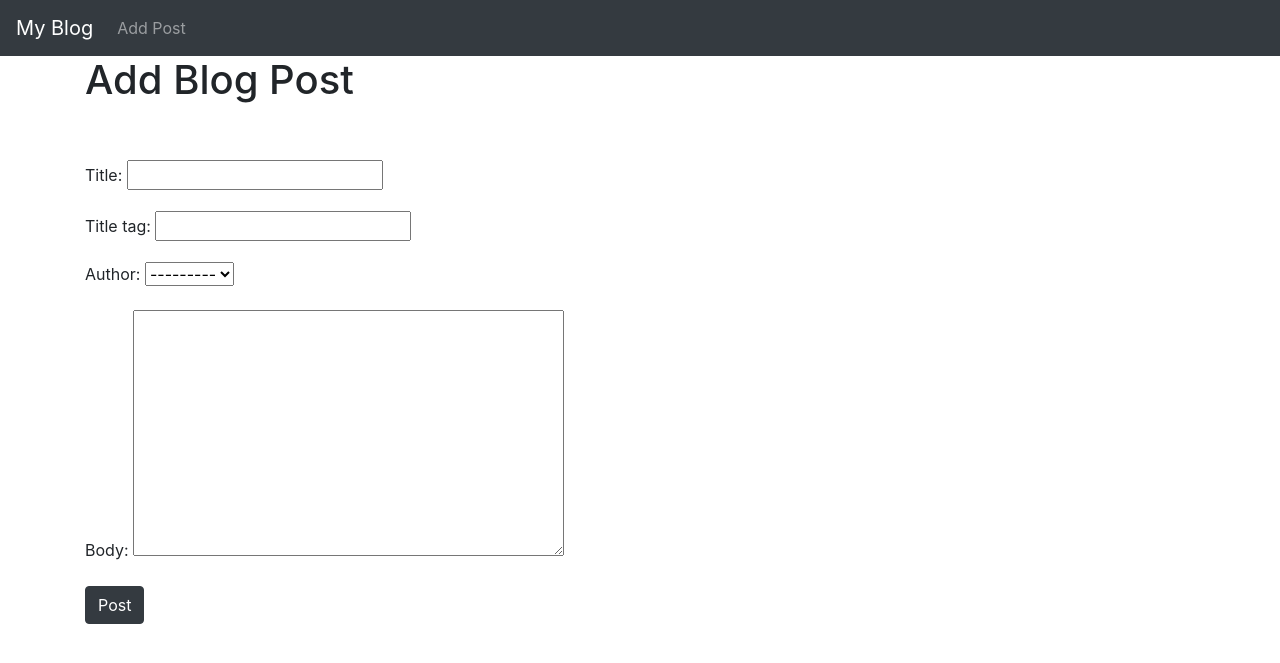
After one commit to Archie9010/Blog, a Django app: page /add_post/ in a window 1280 px wide. The commit adds this page. Shown: the top 663 px of the page. Run offline with Django 3.2, Linux system fonts and the light colour scheme.

Commit message:
Add add post section form and functionality

```diff
--- a/blog/models.py
+++ b/blog/models.py
@@ -1,12 +1,17 @@
 from django.db import models
 from django.contrib.auth.models import User
+from django.urls import reverse
 
 
 class Post(models.Model):
     title = models.CharField(max_length=250)
-    title_tag = models.CharField(max_length=250, default="MyBlog")
+    title_tag = models.CharField(max_length=250)
     author = models.ForeignKey(User, on_delete=models.CASCADE)
     body = models.TextField()
 
     def __str__(self):
         return self.title + ' | ' + str(self.author)
+
+    def get_absolute_url(self):
+        #return reverse('article-detail', args=(str(self.id)))
+        return reverse('home')
--- a/blog/urls.py
+++ b/blog/urls.py
@@ -1,9 +1,10 @@
 from django.urls import path, include
 #from . import views
-from .views import HomeView, ArticleDetailView
+from .views import HomeView, ArticleDetailView, AddPostView
 
 urlpatterns = [
    # path('', views.home, name="home"),
    path('', HomeView.as_view(), name="home"),
    path('article/<int:pk>', ArticleDetailView.as_view(), name='article-detail'),
+   path('add_post/', AddPostView.as_view(), name='add_post'),
 ]
--- a/blog/views.py
+++ b/blog/views.py
@@ -1,5 +1,5 @@
 from django.shortcuts import render
-from django.views.generic import ListView, DetailView
+from django.views.generic import ListView, DetailView, CreateView
 from .models import Post
 
 # def home(request):
@@ -14,3 +14,9 @@ class HomeView(ListView):
 class ArticleDetailView(DetailView):
     model = Post
     template_name = 'article_details.html'
+
+
+class AddPostView(CreateView):
+    model = Post
+    template_name = 'add_post.html'
+    fields = '__all__'
--- /dev/null
+++ b/templates/add_post.html
@@ -0,0 +1,14 @@
+{% extends 'base.html' %}
+{% block title %}Create A New Post!{% endblock %}
+
+{% block content %}
+
+<h1>Add Blog Post</h1>
+
+<br/><br/>
+<form method="POST">
+    {% csrf_token %}
+    {{ form.as_p }}
+    <button class="btn btn-dark">Post</button>
+
+{% endblock %}
--- a/templates/base.html
+++ b/templates/base.html
@@ -24,7 +24,7 @@
       <ul class="navbar-nav mr-auto">
 
         <li class="nav-item">
-          <a class="nav-link" href="#">Link</a>
+          <a class="nav-link" href="{% url 'add_post' %}">Add Post</a>
 
       </ul>
 
```
